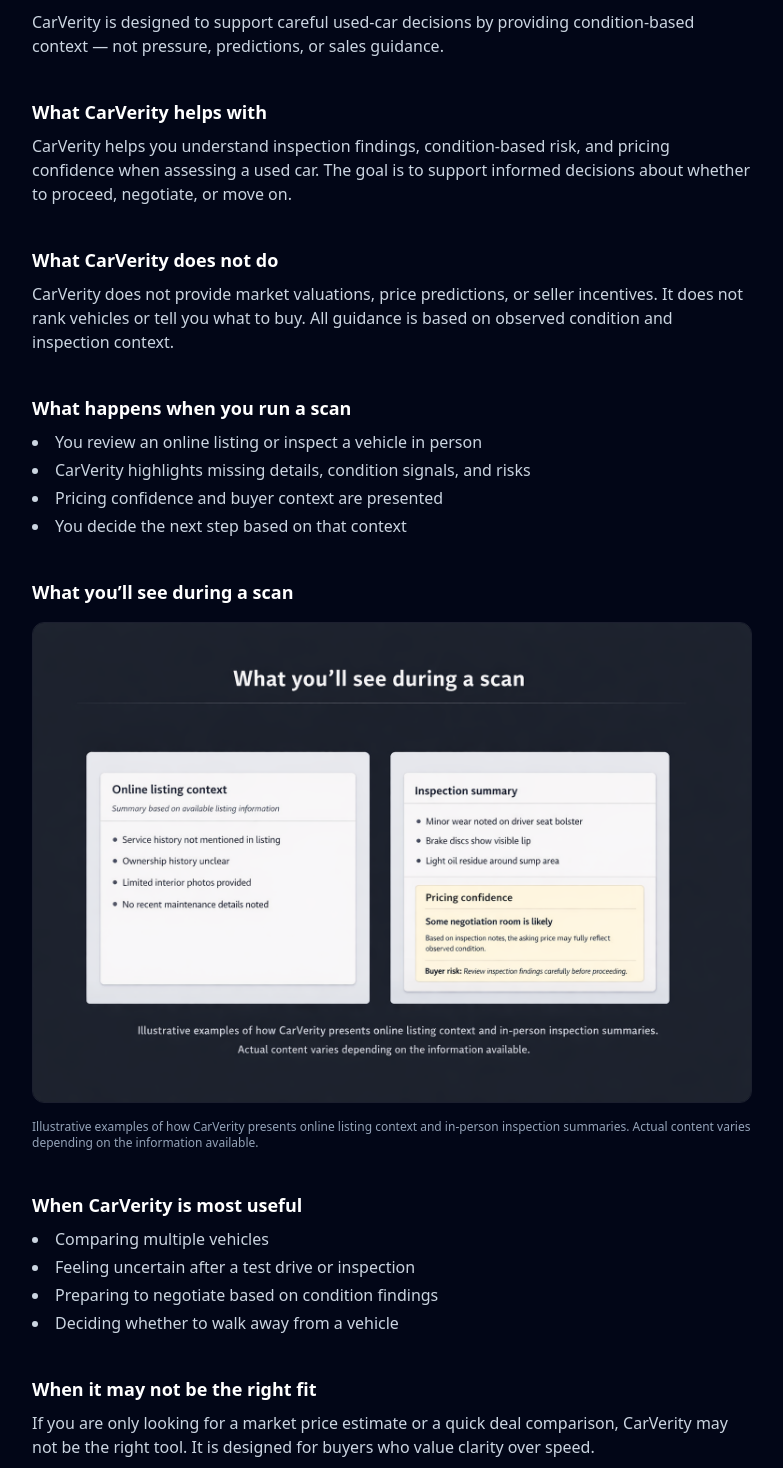
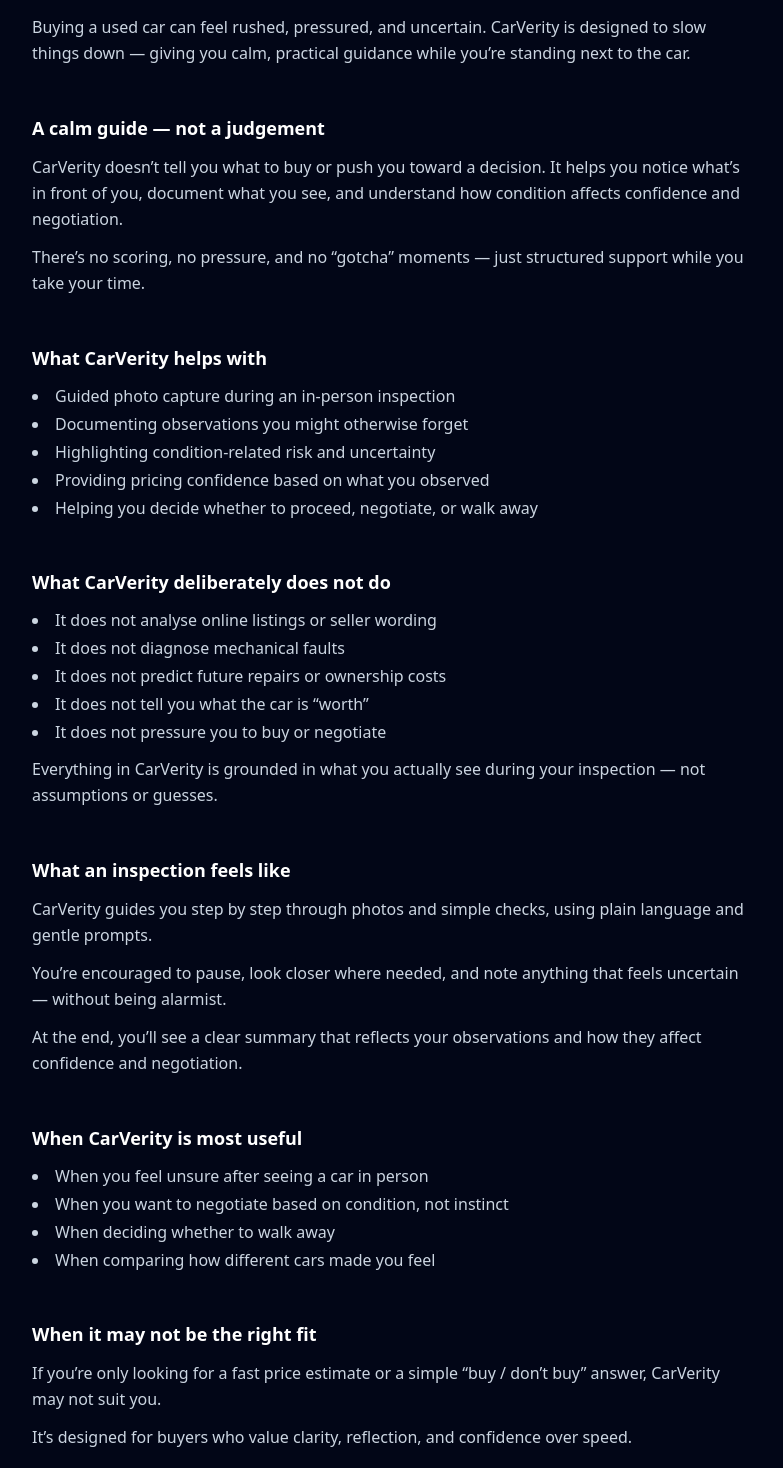
Before and after one commit to jeremy-swallow/carverity-clean, a React (Vite) app: page /what-to-expect in a window 1280 px wide. Shown: the part 142-1610 px from the top of the page, without its empty margins (248-1031 px from the left). Built offline with nearby package versions, Linux system fonts and the light colour scheme; no server answers.

Commit message:
Shift app to in-person-first flow and refine inspection entry tone

```diff
--- a/src/pages/Home.tsx
+++ b/src/pages/Home.tsx
@@ -26,45 +26,38 @@ export default function Home() {
         <div className="relative max-w-5xl mx-auto px-6 py-24 md:py-20 flex flex-col gap-4">
           <div className="max-w-xl md:max-w-2xl flex flex-col gap-4">
             <h1 className="text-3xl md:text-4xl font-bold tracking-tight">
-              Confidence before you commit to a used car
+              Confidence when you’re standing next to the car
             </h1>
 
             <p className="text-slate-200">
-              Condition-aware inspection and pricing context to help you decide what’s worth
-              pursuing — without pressure.
+              CarVerity guides you through a calm, in-person inspection —
+              helping you notice, document, and talk through real condition
+              findings without guesswork or pressure.
             </p>
 
-            <div className="flex flex-wrap gap-3 mt-2">
-              <button
-                onClick={() => navigate("/scan/online")}
-                className="px-4 py-2 rounded-xl bg-blue-400 text-black font-semibold"
-              >
-                Start Online Scan
-              </button>
+            <p className="text-slate-300 text-sm">
+              No online assumptions. No diagnosis. Just what you actually see.
+            </p>
 
+            <div className="flex flex-wrap gap-3 mt-3">
               <button
                 onClick={() => navigate("/scan/in-person/start")}
-                className="px-4 py-2 rounded-xl bg-slate-300 text-black font-semibold"
+                className="px-5 py-2.5 rounded-xl bg-emerald-400 text-black font-semibold"
               >
-                Start In-Person Scan
+                Start in-person inspection
               </button>
 
               {progress?.step && (
                 <button
                   onClick={resumeScan}
-                  className="px-4 py-2 rounded-xl bg-amber-400 text-black font-semibold"
+                  className="px-5 py-2.5 rounded-xl bg-amber-400 text-black font-semibold"
                 >
-                  Resume Scan
+                  Resume inspection
                 </button>
               )}
             </div>
 
-            <p className="text-slate-300 text-sm">
-              CarVerity focuses on condition-based risk and pricing confidence — so you can
-              decide whether to proceed, negotiate, or move on.
-            </p>
-
-            {/* Orientation link — repositioned for discoverability */}
+            <div className="flex flex-col gap-1 mt-2">
               <Link
                 to="/what-to-expect"
                 className="text-slate-300 underline text-sm"
@@ -72,42 +65,38 @@ export default function Home() {
                 What to expect
               </Link>
 
-            {/* Utility link */}
               <Link
                 to="/my-scans"
-              className="text-slate-300 underline text-sm mt-1"
+                className="text-slate-300 underline text-sm"
               >
-              View My Scans
+                View my scans
               </Link>
+            </div>
           </div>
         </div>
       </section>
 
-      {/* INFORMATION CARDS */}
+      {/* SUPPORTING INFO */}
       <section className="max-w-5xl mx-auto px-6 py-12 md:py-10 grid gap-6 md:grid-cols-2">
         <div className="rounded-2xl border border-white/10 bg-slate-900/70 p-5">
-          <h2 className="text-lg font-semibold mb-1">Online Listing Scan</h2>
-          <p className="text-slate-300 text-sm mb-3">
-            Paste a listing link and instantly analyse wording risks, missing details,
-            and seller-provided information.
+          <h2 className="text-lg font-semibold mb-1">
+            Designed for real inspections
+          </h2>
+          <p className="text-slate-300 text-sm">
+            CarVerity is built for the moment you’re standing next to the car —
+            not for analysing listings or making assumptions from seller
+            wording.
           </p>
-          <Link to="/scan/online" className="text-blue-400 text-sm underline">
-            Start online scan →
-          </Link>
         </div>
 
         <div className="rounded-2xl border border-white/10 bg-slate-900/70 p-5">
-          <h2 className="text-lg font-semibold mb-1">In-Person Inspection Mode</h2>
-          <p className="text-slate-300 text-sm mb-3">
-            Guided photo checklist with prompts, observations, and condition awareness
-            helpful for real-world viewing.
+          <h2 className="text-lg font-semibold mb-1">
+            Helps you ask the right questions
+          </h2>
+          <p className="text-slate-300 text-sm">
+            We help you document what you see and turn it into calm,
+            confidence-building conversations with the seller.
           </p>
-          <Link
-            to="/scan/in-person/start"
-            className="text-blue-400 text-sm underline"
-          >
-            Start in-person scan →
-          </Link>
         </div>
       </section>
     </div>
--- a/src/pages/InPersonScan.tsx
+++ b/src/pages/InPersonScan.tsx
@@ -56,7 +56,7 @@ export default function InPersonScan() {
           cursor: "pointer",
         }}
       >
-        Start inspection
+        Begin inspection
       </button>
 
       <footer style={{ fontSize: 14, color: "#9aa3c7" }}>
--- a/src/pages/WhatToExpect.tsx
+++ b/src/pages/WhatToExpect.tsx
@@ -3,81 +3,127 @@ import { Link } from "react-router-dom";
 
 export default function WhatToExpect() {
   return (
-    <div className="max-w-3xl mx-auto px-6 py-12 text-white space-y-10">
-      <header className="space-y-3">
+    <div className="max-w-3xl mx-auto px-6 py-12 text-white space-y-12">
+      {/* INTRO */}
+      <header className="space-y-4">
         <h1 className="text-2xl md:text-3xl font-semibold">
           What to expect when using CarVerity
         </h1>
-        <p className="text-slate-300">
-          CarVerity is designed to support careful used-car decisions by providing
-          condition-based context — not pressure, predictions, or sales guidance.
+
+        <p className="text-slate-300 leading-relaxed">
+          Buying a used car can feel rushed, pressured, and uncertain.
+          CarVerity is designed to slow things down — giving you calm,
+          practical guidance while you’re standing next to the car.
         </p>
       </header>
 
-      <section className="space-y-2">
-        <h2 className="text-lg font-semibold">What CarVerity helps with</h2>
-        <p className="text-slate-300">
-          CarVerity helps you understand inspection findings, condition-based risk,
-          and pricing confidence when assessing a used car. The goal is to support
-          informed decisions about whether to proceed, negotiate, or move on.
+      {/* REASSURANCE */}
+      <section className="space-y-3">
+        <h2 className="text-lg font-semibold">
+          A calm guide — not a judgement
+        </h2>
+
+        <p className="text-slate-300 leading-relaxed">
+          CarVerity doesn’t tell you what to buy or push you toward a decision.
+          It helps you notice what’s in front of you, document what you see,
+          and understand how condition affects confidence and negotiation.
+        </p>
+
+        <p className="text-slate-300 leading-relaxed">
+          There’s no scoring, no pressure, and no “gotcha” moments —
+          just structured support while you take your time.
         </p>
       </section>
 
-      <section className="space-y-2">
-        <h2 className="text-lg font-semibold">What CarVerity does not do</h2>
-        <p className="text-slate-300">
-          CarVerity does not provide market valuations, price predictions, or seller
-          incentives. It does not rank vehicles or tell you what to buy. All guidance
-          is based on observed condition and inspection context.
+      {/* WHAT IT DOES */}
+      <section className="space-y-3">
+        <h2 className="text-lg font-semibold">
+          What CarVerity helps with
+        </h2>
+
+        <ul className="text-slate-300 list-disc list-inside space-y-1">
+          <li>Guided photo capture during an in-person inspection</li>
+          <li>Documenting observations you might otherwise forget</li>
+          <li>Highlighting condition-related risk and uncertainty</li>
+          <li>Providing pricing confidence based on what you observed</li>
+          <li>Helping you decide whether to proceed, negotiate, or walk away</li>
+        </ul>
+      </section>
+
+      {/* WHAT IT DOES NOT DO */}
+      <section className="space-y-3">
+        <h2 className="text-lg font-semibold">
+          What CarVerity deliberately does not do
+        </h2>
+
+        <ul className="text-slate-300 list-disc list-inside space-y-1">
+          <li>It does not analyse online listings or seller wording</li>
+          <li>It does not diagnose mechanical faults</li>
+          <li>It does not predict future repairs or ownership costs</li>
+          <li>It does not tell you what the car is “worth”</li>
+          <li>It does not pressure you to buy or negotiate</li>
+        </ul>
+
+        <p className="text-slate-300 leading-relaxed">
+          Everything in CarVerity is grounded in what you actually see
+          during your inspection — not assumptions or guesses.
         </p>
       </section>
 
-      <section className="space-y-2">
-        <h2 className="text-lg font-semibold">What happens when you run a scan</h2>
+      {/* HOW A SCAN FEELS */}
+      <section className="space-y-3">
+        <h2 className="text-lg font-semibold">
+          What an inspection feels like
+        </h2>
+
+        <p className="text-slate-300 leading-relaxed">
+          CarVerity guides you step by step through photos and simple checks,
+          using plain language and gentle prompts.
+        </p>
+
+        <p className="text-slate-300 leading-relaxed">
+          You’re encouraged to pause, look closer where needed,
+          and note anything that feels uncertain — without being alarmist.
+        </p>
+
+        <p className="text-slate-300 leading-relaxed">
+          At the end, you’ll see a clear summary that reflects
+          your observations and how they affect confidence and negotiation.
+        </p>
+      </section>
+
+      {/* WHEN IT HELPS MOST */}
+      <section className="space-y-3">
+        <h2 className="text-lg font-semibold">
+          When CarVerity is most useful
+        </h2>
+
         <ul className="text-slate-300 list-disc list-inside space-y-1">
-          <li>You review an online listing or inspect a vehicle in person</li>
-          <li>CarVerity highlights missing details, condition signals, and risks</li>
-          <li>Pricing confidence and buyer context are presented</li>
-          <li>You decide the next step based on that context</li>
+          <li>When you feel unsure after seeing a car in person</li>
+          <li>When you want to negotiate based on condition, not instinct</li>
+          <li>When deciding whether to walk away</li>
+          <li>When comparing how different cars made you feel</li>
         </ul>
       </section>
 
-      {/* NEW — visual reassurance section */}
-      <section className="space-y-4">
-        <h2 className="text-lg font-semibold">What you’ll see during a scan</h2>
+      {/* WHEN NOT A FIT */}
+      <section className="space-y-3">
+        <h2 className="text-lg font-semibold">
+          When it may not be the right fit
+        </h2>
 
-        <img
-          src="/what-to-expect/scan-examples.png"
-          alt="Examples of online listing context and in-person inspection summaries"
-          className="w-full rounded-xl border border-white/10"
-        />
+        <p className="text-slate-300 leading-relaxed">
+          If you’re only looking for a fast price estimate or a simple
+          “buy / don’t buy” answer, CarVerity may not suit you.
+        </p>
 
-        <p className="text-xs text-slate-400">
-          Illustrative examples of how CarVerity presents online listing context and
-          in-person inspection summaries. Actual content varies depending on the
-          information available.
+        <p className="text-slate-300 leading-relaxed">
+          It’s designed for buyers who value clarity, reflection,
+          and confidence over speed.
         </p>
       </section>
 
-      <section className="space-y-2">
-        <h2 className="text-lg font-semibold">When CarVerity is most useful</h2>
-        <ul className="text-slate-300 list-disc list-inside space-y-1">
-          <li>Comparing multiple vehicles</li>
-          <li>Feeling uncertain after a test drive or inspection</li>
-          <li>Preparing to negotiate based on condition findings</li>
-          <li>Deciding whether to walk away from a vehicle</li>
-        </ul>
-      </section>
-
-      <section className="space-y-2">
-        <h2 className="text-lg font-semibold">When it may not be the right fit</h2>
-        <p className="text-slate-300">
-          If you are only looking for a market price estimate or a quick deal
-          comparison, CarVerity may not be the right tool. It is designed for
-          buyers who value clarity over speed.
-        </p>
-      </section>
-
+      {/* FOOTER */}
       <footer className="pt-6 border-t border-white/10">
         <Link to="/" className="text-slate-300 underline text-sm">
           ← Back to home
```
Lines whose indentation alone changed are shown as unchanged.
